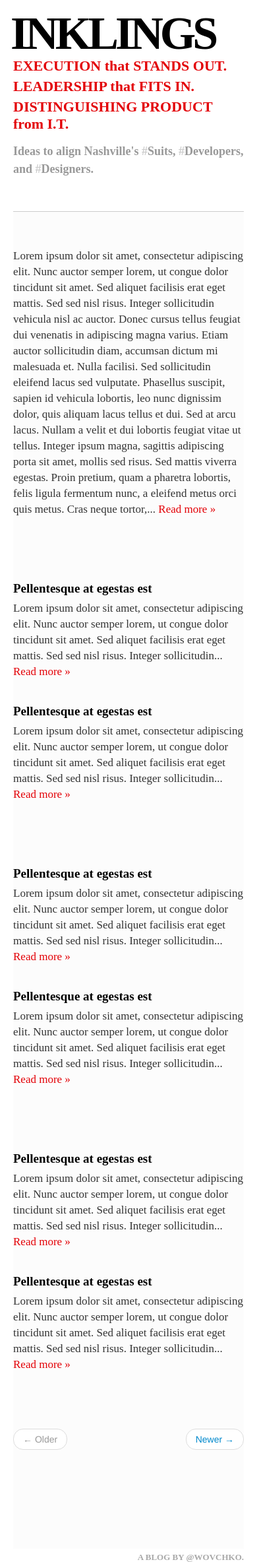
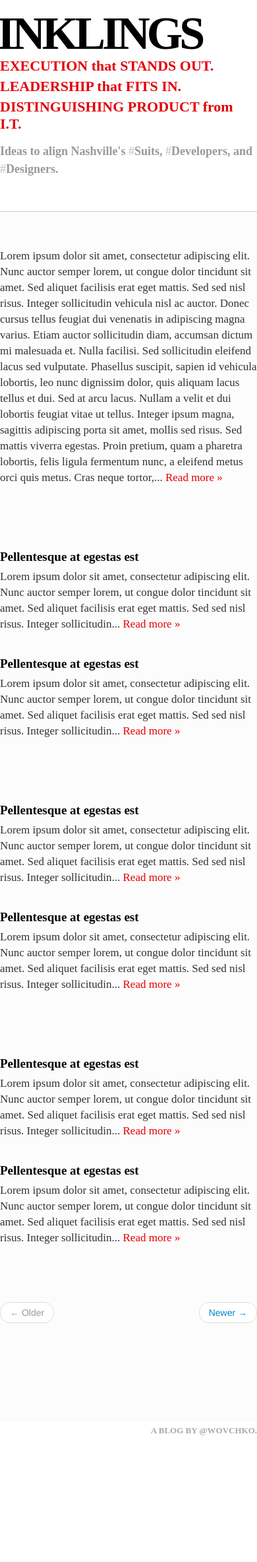
Before and after one commit to wovchko/inklings, a Jekyll site: the page built from index.html, in a window 390 px wide. Shown: the whole page at 66% size. Built offline with Jekyll 4.4.1, drawn with Linux system fonts in a browser that asks for light colours; Markdown is read by kramdown in place of the engine named in the settings; the list of posts is cut into pages by our own code; after the commit the page ends 2175 px from its top, so only the background shows below that.

```diff
--- a/css/bootstrap_custom.css
+++ b/css/bootstrap_custom.css
@@ -721,6 +721,7 @@
 
 /* Wovchko customization; Begin */
 .hero-unit {
+  margin: auto 0;
 }
 h1, h1 a:link, h1 a:visited, h1 a:active {
   font-family: marvel, serif;
@@ -1336,11 +1337,10 @@
   h6 {
     font-size: 12px;
   }
+  body {
+    padding: 0;
+  }
   /* Wovchko customization; End */
-  body {
-    padding-left: 20px;
-    padding-right: 20px;
-  }
   .navbar-fixed-top,
   .navbar-fixed-bottom,
   .navbar-static-top {
```
